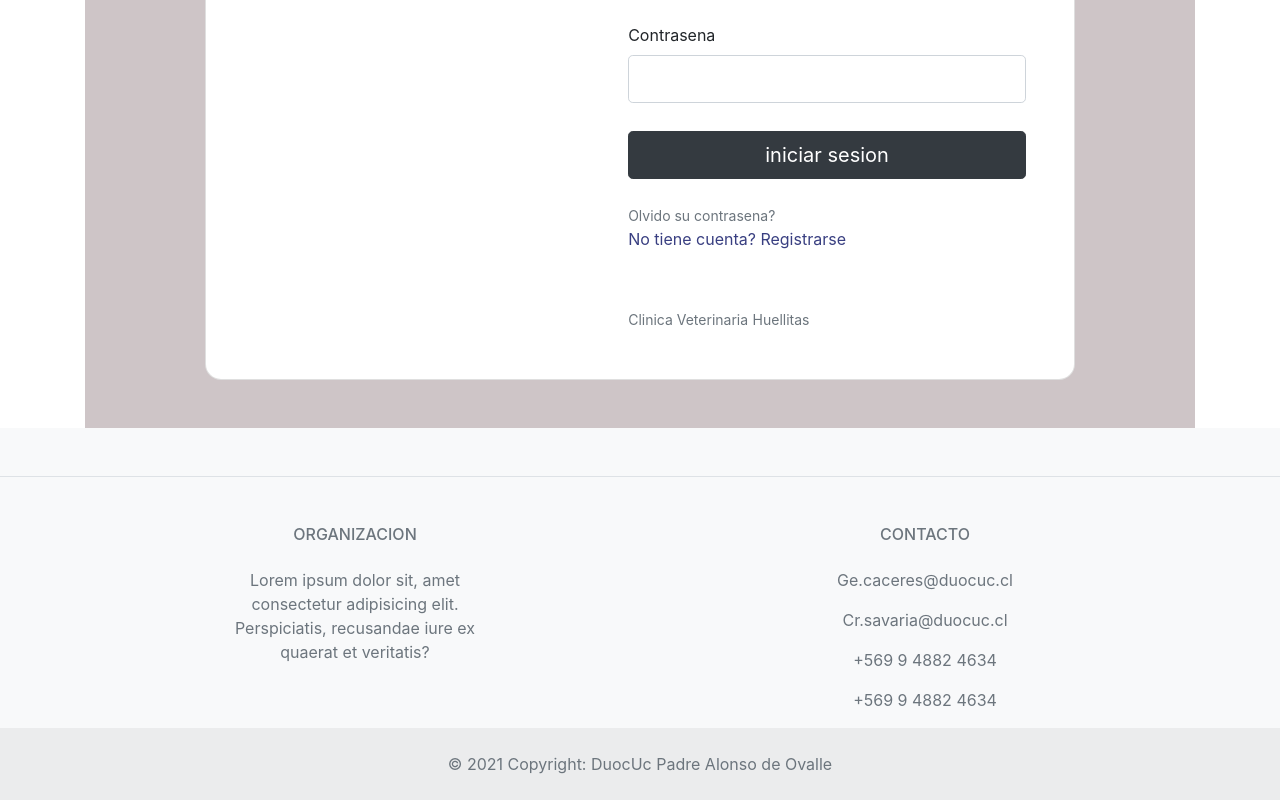
After one commit to cristiansavaria/Sistem_VeterinariaApp, a Django app: page /accounts/login/ in a window 1280 px wide. The commit adds this page. Shown: the part 444-1244 px from the top of the page. Run offline with Django 4.2, Linux system fonts and the light colour scheme.

Commit message:
se agrega login y cerrar sesion funcionando

```diff
--- /dev/null
+++ b/App_cliente/static/css/login.css
@@ -0,0 +1,28 @@
+
+.gradient-custom-2 {
+    /* fallback for old browsers */
+    background: #fccb90;
+
+    /* Chrome 10-25, Safari 5.1-6 */
+    background: -webkit-linear-gradient(to right, #ee7724, #d8363a, #dd3675, #b44593);
+
+    /* W3C, IE 10+/ Edge, Firefox 16+, Chrome 26+, Opera 12+, Safari 7+ */
+    background: linear-gradient(to right, #ee7724, #d8363a, #dd3675, #b44593);
+    }
+
+    @media (min-width: 768px) {
+    .gradient-form {
+    height: 100vh !important;
+    }
+    }
+    @media (min-width: 769px) {
+    .gradient-custom-2 {
+    border-top-right-radius: .3rem;
+    border-bottom-right-radius: .3rem;
+    }
+    }
+
+
+    .username {
+        color: #ee7724;
+    }
--- a/App_cliente/templates/base.html
+++ b/App_cliente/templates/base.html
@@ -8,6 +8,7 @@
     <meta name="viewport" content="width=device-width, initial-scale=1" />
     <link rel="stylesheet" href="{% static 'css/estilos.css' %}" />
     <link rel="stylesheet" href="{% static 'css/seleccion.css' %}" />
+    <link rel="stylesheet" href="{% static 'css/login.css' %}" />
     <link
       rel="icon"
       type="image/png"
@@ -77,174 +78,36 @@
               <a class="nav-link" href="{% url 'contacto' %}">Contacto</a>
             </li>
           </ul>
+
+          <!-- Iniciar Sesion -->
+
+          <!-- Iniciar Sesion -->
+
+          <!-- Registro -->
           <div>
-            <!-- Iniciar Sesion -->
-            <button
-              type="button"
-              class="btn btn-primary"
-              data-bs-toggle="modal"
-              data-bs-target="#exampleModal"
+            {% if user.is_authenticated %}
+            <a href="{% url 'logout' %}"
+              ><button type="button" class="btn btn-primary">
+                Cerrar Sesion
+              </button></a
             >
-              Iniciar Sesion
-            </button>
 
-            <!-- Iniciar Sesion -->
-            <div
-              class="modal fade"
-              id="exampleModal"
-              tabindex="-1"
-              aria-labelledby="exampleModalLabel"
-              aria-hidden="true"
+
+
+            {% else %}
+            <a href="{% url 'login' %}"
+              ><button type="button" class="btn btn-primary">
+                Iniciar Sesion
+              </button></a
             >
-              <div class="modal-dialog">
-                <div class="modal-content">
-                  <div class="modal-header">
-                    <h5 class="modal-title" id="exampleModalLabel">
-                      Inicio de Sesion
-                    </h5>
-                    <button
-                      type="button"
-                      class="btn-close"
-                      data-bs-dismiss="modal"
-                      aria-label="Close"
-                    ></button>
-                  </div>
-                  <div class="modal-body">
-                    <form action="/action_page.php">
-                      <div class="mb-3 mt-3">
-                        <label for="text" class="form-label">Usuario:</label>
-                        <input
-                          type="etext"
-                          class="form-control"
-                          id="email"
-                          placeholder="Ingrese Usuario"
-                          name="Usuario"
-                        />
-                      </div>
-                      <div class="mb-3">
-                        <label for="pwd" class="form-label">Contrasena:</label>
-                        <input
-                          type="password"
-                          class="form-control"
-                          id="pwd"
-                          placeholder="Ingrese Contrasena"
-                          name="contrasena"
-                        />
-                      </div>
-                      <div class="form-check mb-3">
-                        <label class="form-check-label">
-                          <input
-                            class="form-check-input"
-                            type="checkbox"
-                            name="remember"
-                          />
-                          Recordarme
-                        </label>
-                      </div>
-                      <button type="submit" class="btn btn-primary">
-                        Ingresar
-                      </button>
-                    </form>
-                  </div>
-                  <div class="modal-footer">
-                    <button type="button" class="btn" data-bs-dismiss="modal">
-                      Olvido su Contrasena?
-                    </button>
-                    <button type="button" class="btn b">Registrarse</button>
-                  </div>
-                </div>
-              </div>
-            </div>
-
-            <!--0------------------------------------------------------------------------------------- ------------------------------------>
+            {% endif %}
+            <a href="{% url 'registro' %}"
+              ><button type="button" class="btn btn-secondary">
+                Registro
+              </button></a
+            >
 
             <!-- Registro -->
-            <button
-              type="button"
-              class="btn btn-secondary"
-              data-bs-toggle="modal"
-              data-bs-target="#exampleModal2"
-            >
-              Registro
-            </button>
-
-            <!-- Registro -->
-            <div
-              class="modal fade"
-              id="exampleModal2"
-              tabindex="-1"
-              aria-labelledby="exampleModalLabel"
-              aria-hidden="true"
-            >
-              <div class="modal-dialog">
-                <div class="modal-content">
-                  <div class="modal-header">
-                    <h5 class="modal-title" id="exampleModalLabel">
-                      Registro Cliente
-                    </h5>
-                    <button
-                      type="button"
-                      class="btn-close"
-                      data-bs-dismiss="modal"
-                      aria-label="Close"
-                    ></button>
-                  </div>
-                  <div class="modal-body">
-                    <form action="/action_page.php">
-                      <div class="mb-3 mt-3">
-                        <label for="text" class="form-label">Usuario:</label>
-                        <input
-                          type="text"
-                          class="form-control"
-                          id="text"
-                          placeholder="Ingrese Usuario"
-                          name="usuario"
-                        />
-                      </div>
-                      <div class="mb-3 mt-3">
-                        <label for="email" class="form-label">Correo:</label>
-                        <input
-                          type="email"
-                          class="form-control"
-                          id="email"
-                          placeholder="Ingrese Correo"
-                          name="email"
-                        />
-                      </div>
-                      <div class="mb-3">
-                        <label for="pwd" class="form-label">Contrasena:</label>
-                        <input
-                          type="password"
-                          class="form-control"
-                          id="pwd"
-                          placeholder="Ingrese Contrasena"
-                          name="contrasena"
-                        />
-                      </div>
-                      <div class="form-check mb-3">
-                        <label class="form-check-label">
-                          <input
-                            class="form-check-input"
-                            type="checkbox"
-                            name="remember"
-                          />
-                          Recordarme
-                        </label>
-                      </div>
-                      <button type="submit" class="btn btn-primary">
-                        Registrarse
-                      </button>
-                    </form>
-                  </div>
-                  <div class="modal-footer">
-                    <button type="button" class="btn" data-bs-dismiss="modal">
-                      Olvido su Contrasena?
-                    </button>
-                    <button type="button" class="btn">Iniciar Sesion</button>
-                  </div>
-                </div>
-              </div>
-            </div>
           </div>
         </div>
       </div>
@@ -252,25 +115,55 @@
 
     <!-- Seccion Principal ------------------------------>
     <div class="container">
+
+      {% if user.is_authenticated %}
+      <h6>Bienvenido/a <span class="username">{{ user.username|capfirst }}</span></h6>
+      {% endif %}
       {% block contenido %}
 
-      <div id="carouselExampleFade" class="carousel slide carousel-fade" data-bs-ride="carousel">
+      <div
+        id="carouselExampleFade"
+        class="carousel slide carousel-fade"
+        data-bs-ride="carousel"
+      >
         <div class="carousel-inner">
           <div class="carousel-item active">
-            <img src="{% static '/img/Recurso_1.png' %}" class="d-block w-100" alt="Recurso_1">
+            <img
+              src="{% static '/img/Recurso_1.png' %}"
+              class="d-block w-100"
+              alt="Recurso_1"
+            />
           </div>
           <div class="carousel-item">
-            <img src="{% static '/img/Recurso_2.png' %}" class="d-block w-100" alt="Recurso_2">
+            <img
+              src="{% static '/img/Recurso_2.png' %}"
+              class="d-block w-100"
+              alt="Recurso_2"
+            />
           </div>
           <div class="carousel-item">
-            <img src="{% static '/img/Recurso_3.png' %}" class="d-block w-100" alt="Recurso_3">
+            <img
+              src="{% static '/img/Recurso_3.png' %}"
+              class="d-block w-100"
+              alt="Recurso_3"
+            />
           </div>
         </div>
-        <button class="carousel-control-prev" type="button" data-bs-target="#carouselExampleFade" data-bs-slide="prev">
+        <button
+          class="carousel-control-prev"
+          type="button"
+          data-bs-target="#carouselExampleFade"
+          data-bs-slide="prev"
+        >
           <span class="carousel-control-prev-icon" aria-hidden="true"></span>
           <span class="visually-hidden"></span>
         </button>
-        <button class="carousel-control-next" type="button" data-bs-target="#carouselExampleFade" data-bs-slide="next">
+        <button
+          class="carousel-control-next"
+          type="button"
+          data-bs-target="#carouselExampleFade"
+          data-bs-slide="next"
+        >
           <span class="carousel-control-next-icon" aria-hidden="true"></span>
           <span class="visually-hidden"></span>
         </button>
--- /dev/null
+++ b/App_cliente/templates/registration/login.html
@@ -0,0 +1,85 @@
+{% extends 'base.html' %}
+{% load static %}
+{% block title %} Login {% endblock %}
+{% block contenido %}
+
+<section class="container" style="background-color: #cec5c7">
+  <div class="container py-5 h-100">
+    <div class="row d-flex justify-content-center align-items-center h-100">
+      <div class="col col-xl-10">
+        <div class="card" style="border-radius: 1rem">
+          <div class="row g-0">
+            <div class="col-md-6 col-lg-5 d-none d-md-block">
+              <img
+                src="https://mdbcdn.b-cdn.net/img/Photos/new-templates/bootstrap-login-form/img1.webp"
+                alt="login form"
+                class="img-fluid"
+                style="border-radius: 1rem 0 0 1rem"
+              />
+            </div>
+            <div class="col-md-6 col-lg-7 d-flex align-items-center">
+              <div class="card-body p-4 p-lg-5 text-black">
+                <form  method="post">
+
+					{% csrf_token %}
+
+
+                  <div class="d-flex align-items-center mb-3 pb-1">
+                    <span class="h1 fw-bold mb-0">Huellitas</span>
+                  </div>
+
+                  <h5 class="fw-normal mb-3 pb-3" style="letter-spacing: 1px">
+                    Ingrese usuario para iniciar sesion
+                  </h5>
+
+                  <div class="form-outline mb-4">
+                    <label class="form-label" for="username"
+                      >Usuario</label
+                    >
+                    <input
+                      type="text"
+                      name="username"
+                      class="form-control form-control-lg"
+                    />
+                  </div>
+
+                  <div class="form-outline mb-4">
+                    <label class="form-label" for="password"
+                      >Contrasena</label
+                    >
+                    <input
+                      type="password"
+                      name="password"
+                      class="form-control form-control-lg"
+                    />
+                  </div>
+
+                  <div class="pt-1 mb-4">
+                    <button class="btn btn-dark btn-lg btn-block" type="submit">
+                      iniciar sesion
+                    </button>
+                  </div>
+
+                  <a class="small text-muted" href="#!"
+                    >Olvido su contrasena?</a
+                  >
+                  <p class="mb-5 pb-lg-2" style="color: #393f81">
+                    No tiene cuenta?
+                    <a href="{% url 'registro' %}" style="color: #393f81"
+                      >Registrarse</a
+                    >
+                  </p>
+                  <a href="#!" class="small text-muted">Clinica Veterinaria</a>
+                  <a href="#!" class="small text-muted">Huellitas</a>
+                </form>
+              </div>
+            </div>
+          </div>
+        </div>
+      </div>
+    </div>
+  </div>
+</section>
+{% endblock %}
+
+<!-- -->
--- a/App_cliente/urls.py
+++ b/App_cliente/urls.py
@@ -1,6 +1,6 @@
 from django import views
 from django.urls import path
-from .views import base, servicio, reserva_hora, contacto, quienes_somos
+from .views import base, login, registro, servicio, reserva_hora, contacto, quienes_somos
 
 urlpatterns = [
     path('', base, name='inicio'),
@@ -8,5 +8,6 @@ urlpatterns = [
     path('reserva_hora/', reserva_hora, name='reserva_hora'),
     path('contacto/', contacto, name='contacto'),
     path('quienes_somos/', quienes_somos, name='quienes_somos'),
-
+    path('login/', login, name='login'),
+    path('registro/', registro, name='registro'),
 ]
--- a/App_cliente/views.py
+++ b/App_cliente/views.py
@@ -25,3 +25,9 @@ def contacto(request):
 
 def quienes_somos(request):
     return render(request, 'quienes_somos.html')
+
+
+def login(request):
+    return render(request, 'login.html')
+def registro(request):
+    return render(request, 'registro.html')
--- a/VeterinariaConfig/settings.py
+++ b/VeterinariaConfig/settings.py
@@ -26,6 +26,10 @@ SECRET_KEY = 'django-insecure-w8h&63y%7ht2(s-0&#4$+@n65l@0s1%#0f7-es13+g8wc64l1t
 DEBUG = True
 
 ALLOWED_HOSTS = []
+
+
+LOGIN_REDIRECT_URL = '/'
+LOGOUT_REDIRECT_URL = '/'
 
 
 # Application definition
--- a/VeterinariaConfig/urls.py
+++ b/VeterinariaConfig/urls.py
@@ -20,4 +20,5 @@ urlpatterns = [
     path('admin/', admin.site.urls),
     path('', include('App_cliente.urls') ),
     path('', include('App_mantenedor.urls') ),
+    path('accounts/', include('django.contrib.auth.urls') ),
 ]
```
Also changed, not shown: App_cliente/templates/registration/registro.html (added, +89 -0 lines).
